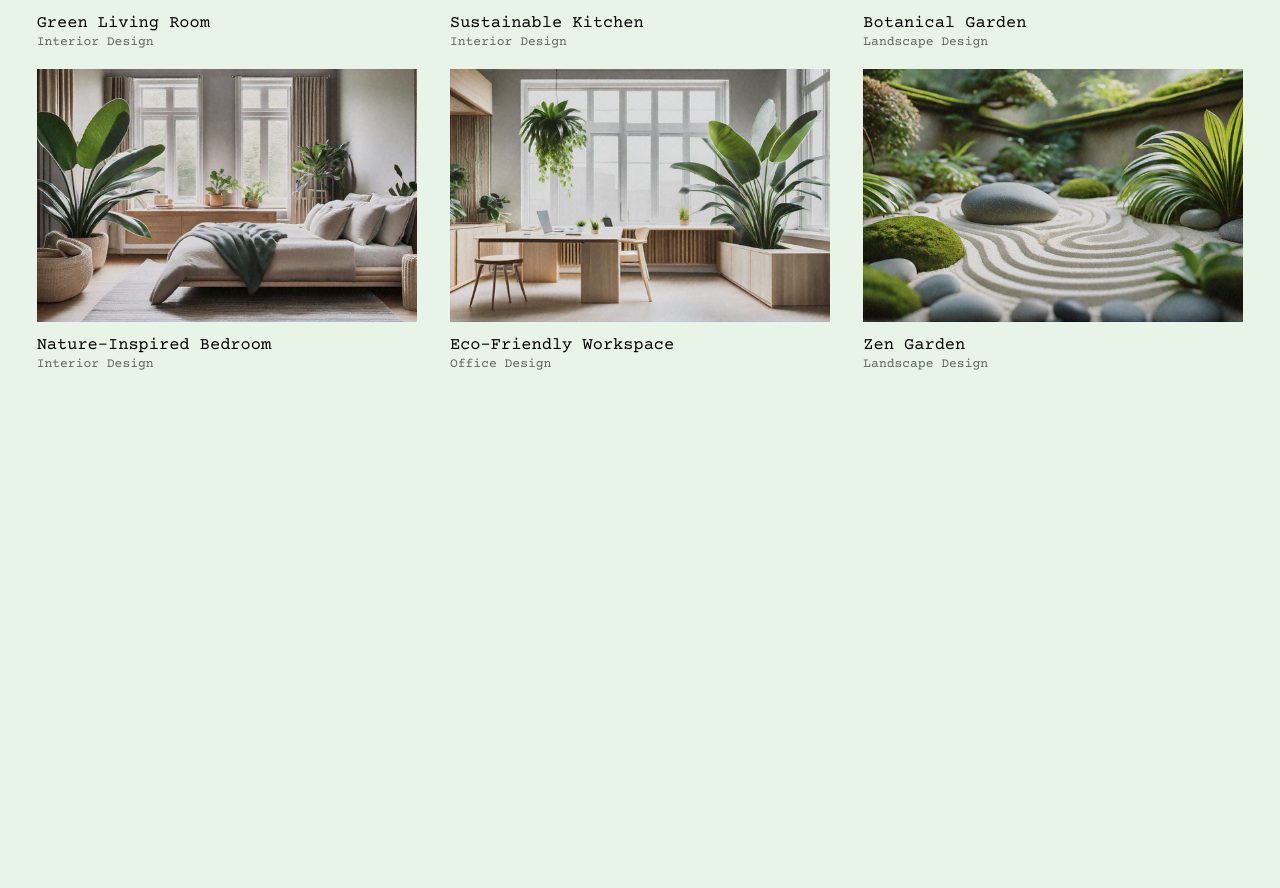
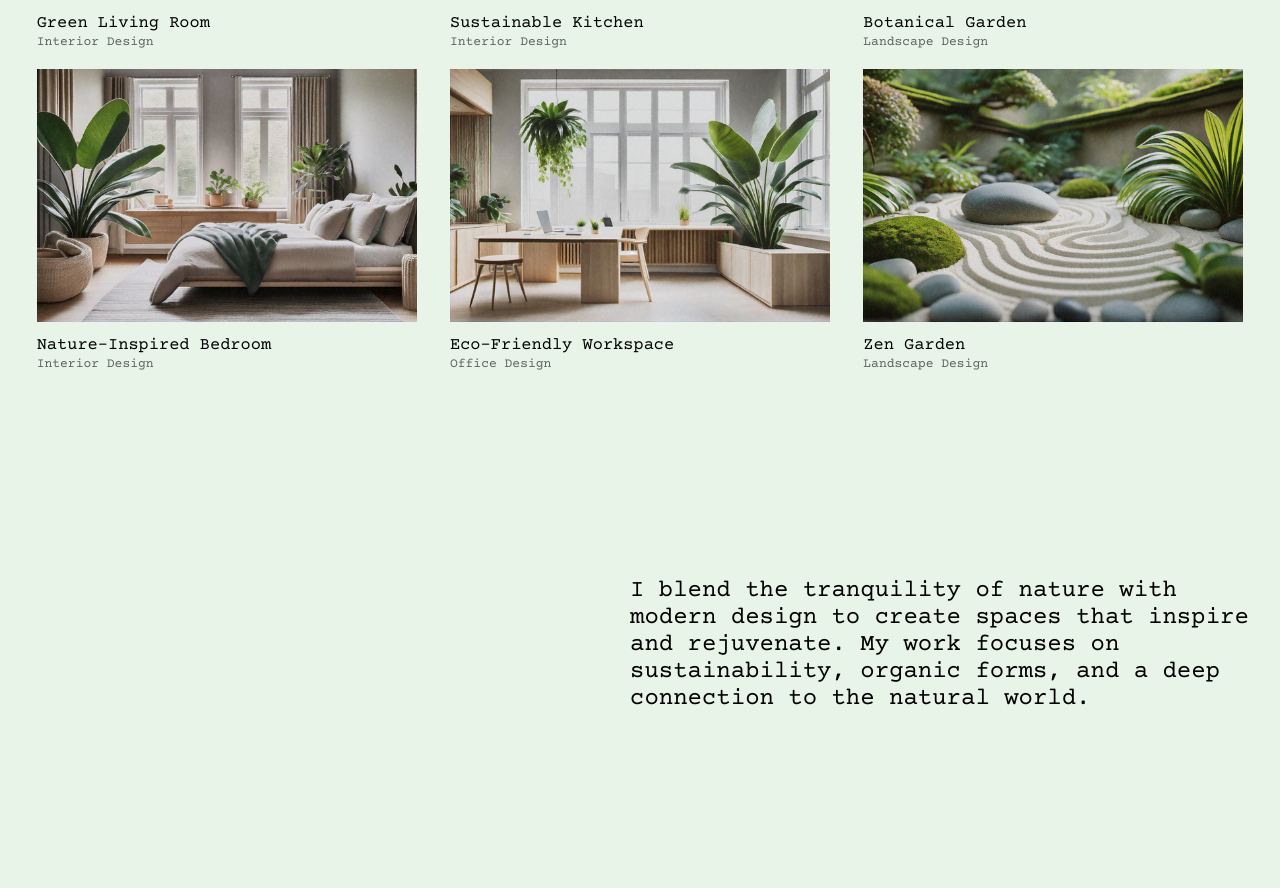
Before and after one commit to Suhaani-19/Capstone, a plain HTML site: page figma.html in a window 1280 px wide. Shown: the part 1428-2316 px from the top of the page. Before the commit the page ends 1829 px from the top, so only its background shows below. Drawn offline with nearby package versions, Linux system fonts and the light colour scheme; a web font is replaced by a local one.

Commit message:
Fourth Commit

```diff
--- a/figma.html
+++ b/figma.html
@@ -74,5 +74,18 @@
           <p>Landscape Design</p>
         </div>
       </section>
+
+      <section class="paragraph">
+        <div class="para">
+          <div>
+            <p>
+              I blend the tranquility of nature with modern design to create
+              spaces that inspire and rejuvenate. My work focuses on
+              sustainability, organic forms, and a deep connection to the natural
+              world.
+            </p>
+          </div>
+        </div>
+      </section>
 </body>
 </html>
--- a/style.css
+++ b/style.css
@@ -83,3 +83,23 @@ nav .nav-links a {
     padding-bottom: 10px;
     font-size: 13px;
   }
+
+  .paragraph {
+    display: flex;
+    justify-content: flex-end;
+  }
+  .paragraph div {
+    width: 50vw;
+    font-size: 30px;
+  }
+  .para {
+    padding: 156px 10px;
+    display: flex;
+    justify-content: end;
+    align-items: end;
+    text-wrap: wrap;
+    margin: 20px;
+  }
+  .para p {
+    font-size: 24px;
+  }
```
